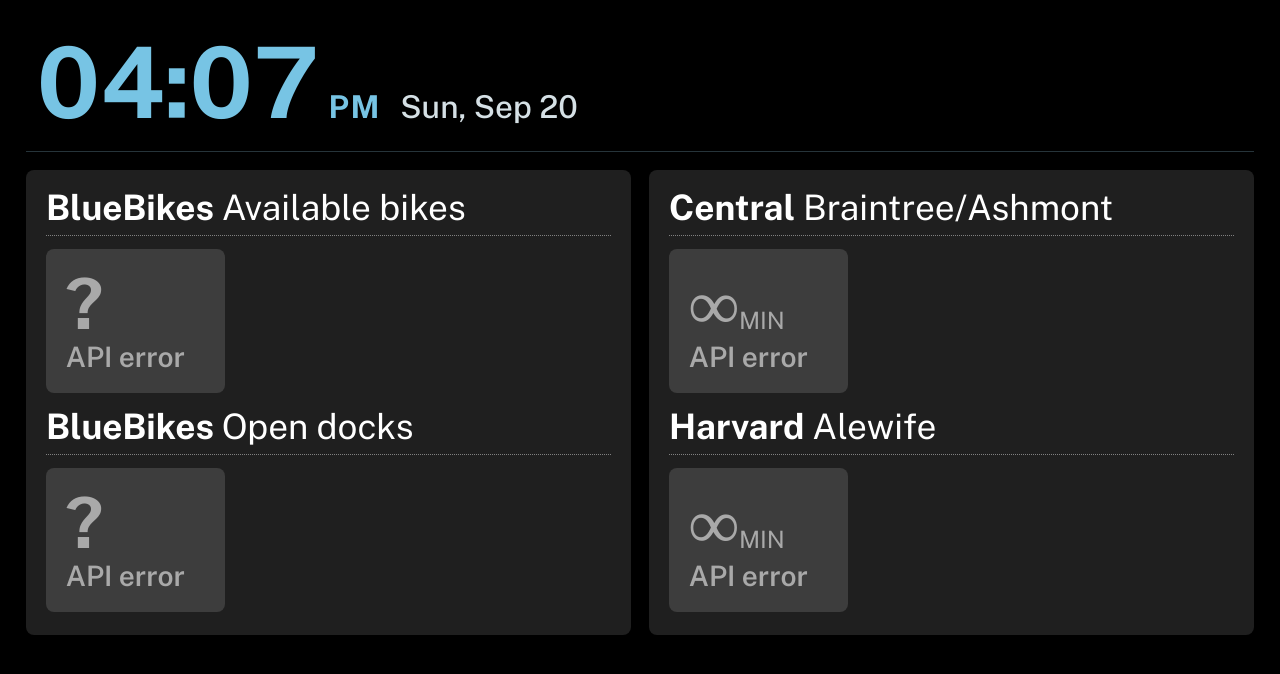
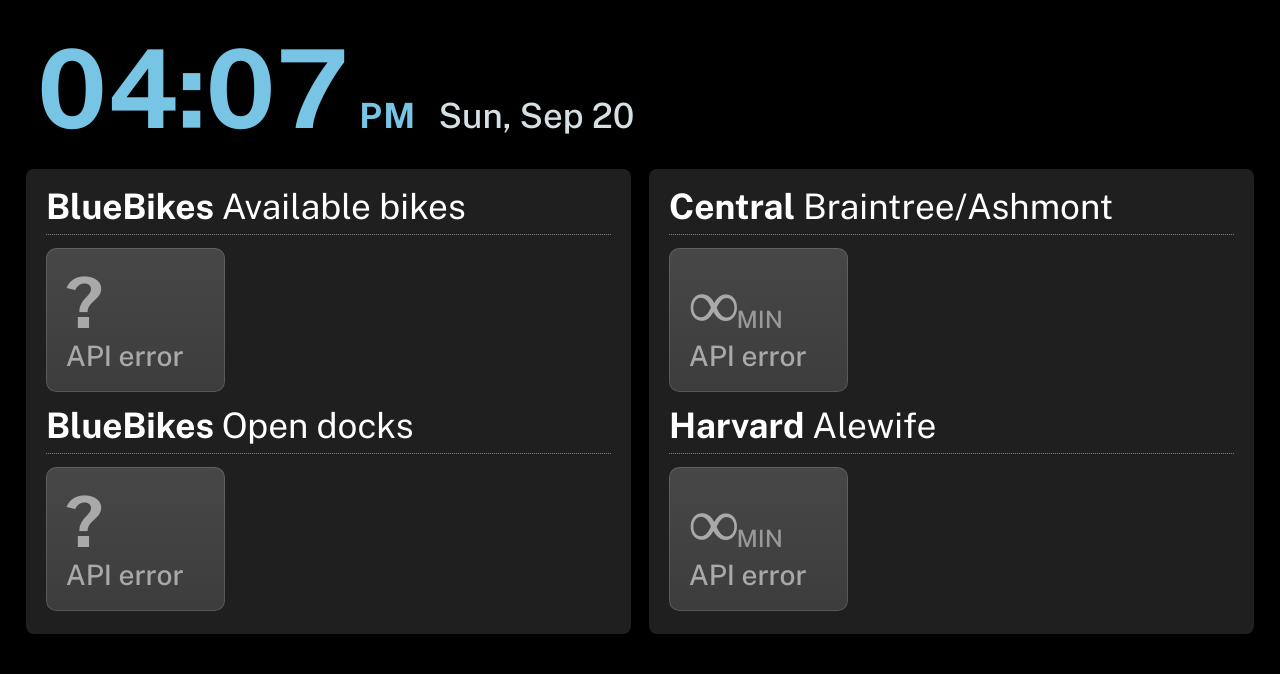
Before and after one commit to iamdanzhao/iamdanzhao.github.io, a Jekyll site: the page projects/trains/index.html, which Jekyll copies as it is, in a window 1280 px wide. Shown: the top 674 px of the page. Built offline with Jekyll 4.4.1, drawn with Linux system fonts in a browser that asks for light colours; nearby versions of some CDN libraries.

Commit message:
space and size

```diff
--- a/projects/trains/index.html
+++ b/projects/trains/index.html
@@ -18,11 +18,9 @@
 
         h1 {
             margin: 0 0 18px;
-            padding-bottom: 12px;
             padding-left: 8px;
             /* Clock size; AM/PM and the date use 32% of this. */
-            font-size: clamp(53px, 7.7vw, 114px);
-            border-bottom: 1px solid #26343a;
+            font-size: clamp(58px, 8.5vw, 125px);
             display: flex;
             align-items: baseline;
             gap: 0.2em;
@@ -125,7 +123,10 @@
 
         .train-node {
             padding: clamp(12.5px, 1.54vw, 22px);
-            border-radius: 8px;
+            border-radius: 10px;
+            /* A light inset edge adds definition without changing tile sizes. */
+            box-shadow: inset 0 0 0 1px rgba(255, 255, 255, 0.14);
+            background-image: linear-gradient(rgba(255, 255, 255, 0.05), transparent);
             min-width: 0;
             overflow-wrap: anywhere;
         }
@@ -141,17 +142,21 @@
         .train-node-time {
             font-size: clamp(48px, 5.5vw, 79px);
             font-weight: bold;
+            font-variant-numeric: tabular-nums;
+            letter-spacing: -0.035em;
             line-height: 100%;
         }
 
         .train-node-label {
             text-transform: uppercase;
             font-size: clamp(20px, 1.87vw, 26px);
+            font-weight: 500;
+            opacity: 0.85;
         }
 
         .train-node-dest {
             font-size: clamp(22px, 2.2vw, 33px);
-            font-weight: 600;
+            font-weight: 500;
             display: block;
             margin-top: 1px;
             /* Keep names on one line; show ... if a name is too long. */
@@ -180,7 +185,7 @@
 
             h1 {
                 /* The clock, AM/PM, and date scale together on phones. */
-                font-size: min(8vw, 53px);
+                font-size: min(9vw, 58px);
             }
 
             h2 {
```
